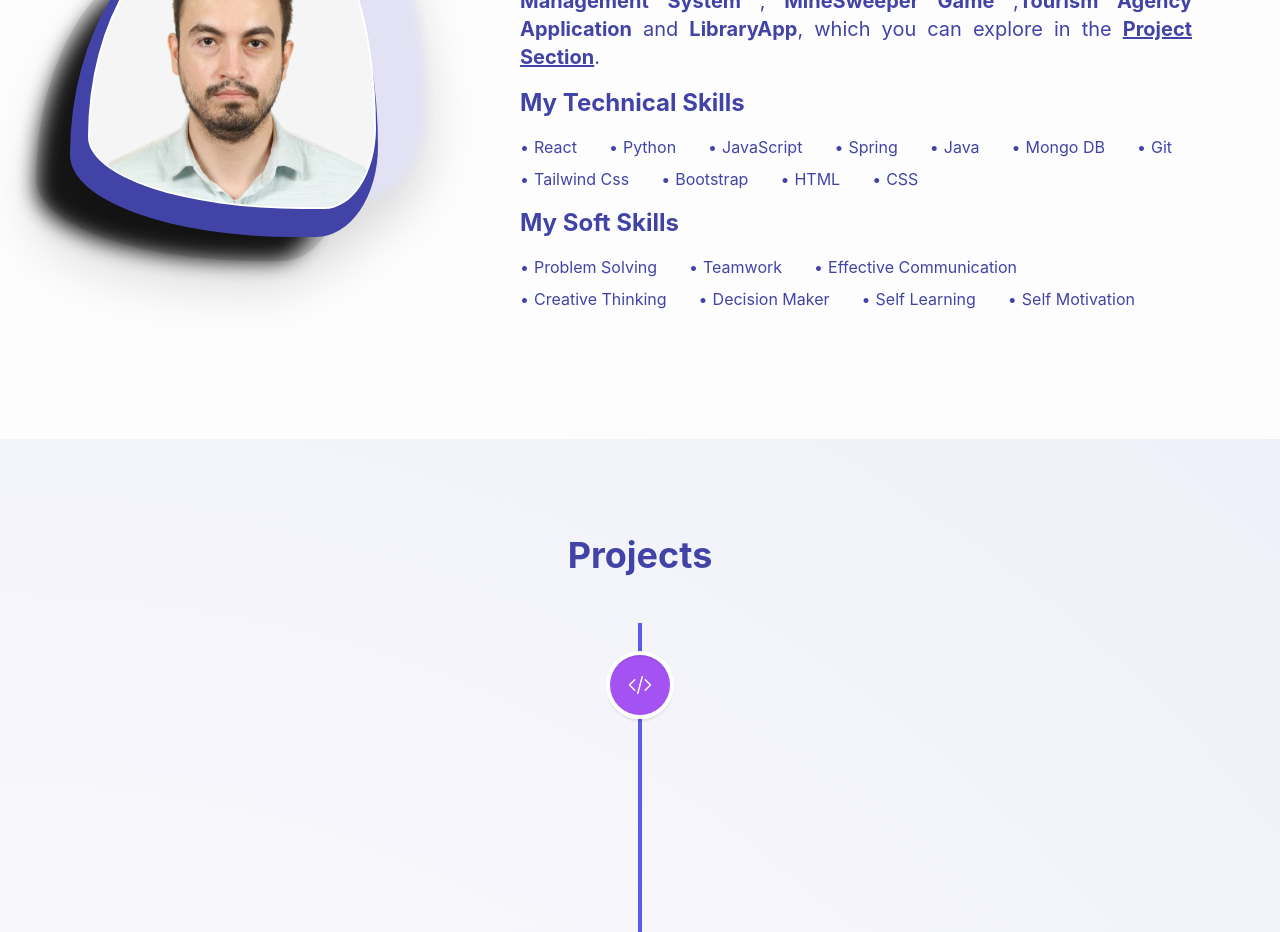
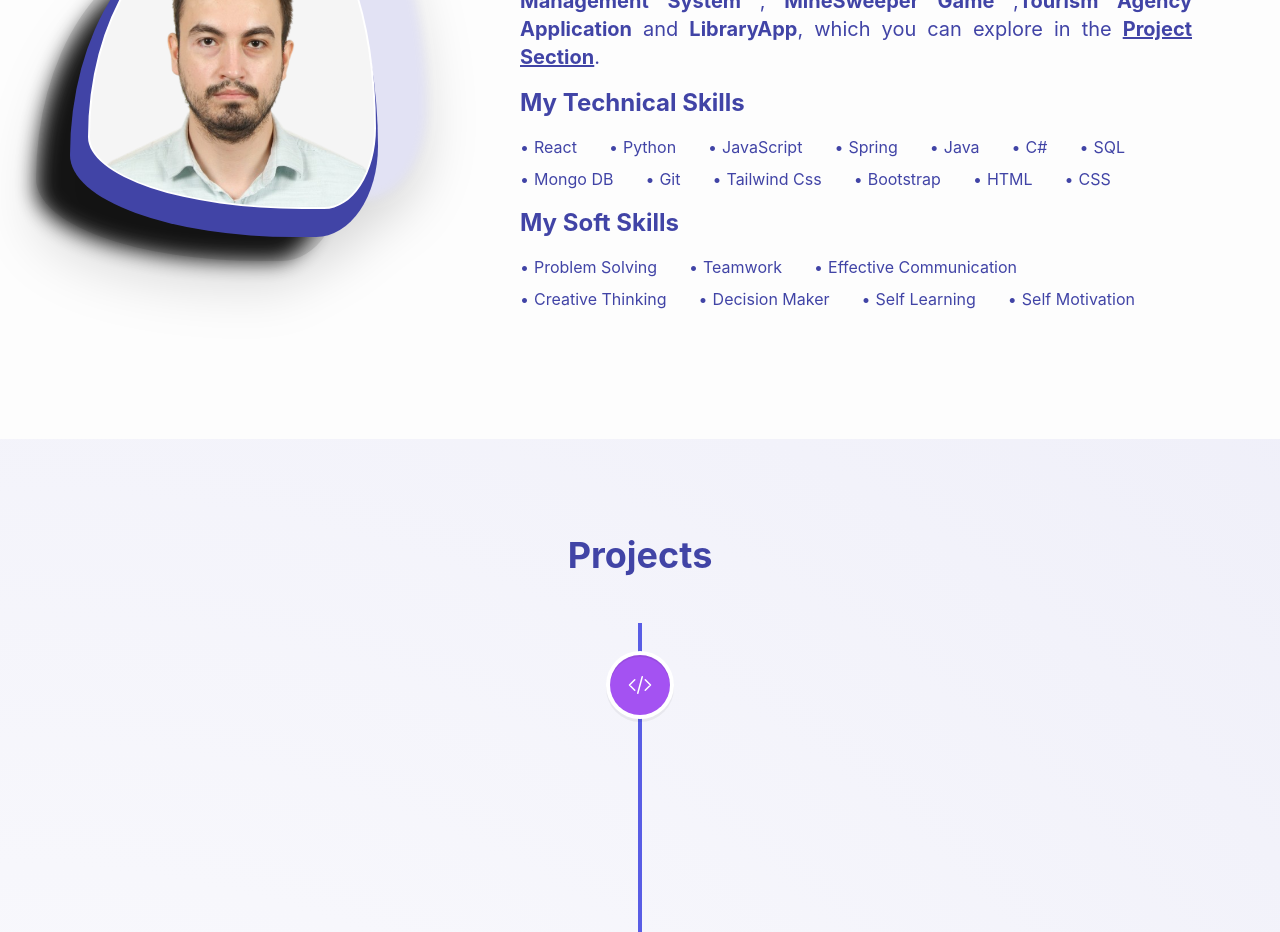
Before and after one commit to barismutluu/Portfolio, a React (Vite) app: page / in a window 1280 px wide. Shown: the part 1520-2452 px from the top of the page. Built offline with nearby package versions, Linux system fonts and the light colour scheme.

Commit message:
files added

```diff
--- a/src/Sections/AboutMe/index.tsx
+++ b/src/Sections/AboutMe/index.tsx
@@ -39,6 +39,8 @@ function AboutMe() {
             <li className="text-shadows-100 bullet">JavaScript</li>
             <li className="text-shadows-100 bullet">Spring</li>
             <li className="text-shadows-100 bullet">Java</li>
+            <li className="text-shadows-100 bullet">C#</li>
+            <li className="text-shadows-100 bullet">SQL</li>
             <li className="text-shadows-100 bullet">Mongo DB</li>
             <li className="text-shadows-100 bullet">Git</li>
             <li className="text-shadows-100 bullet">Tailwind Css</li>
```
